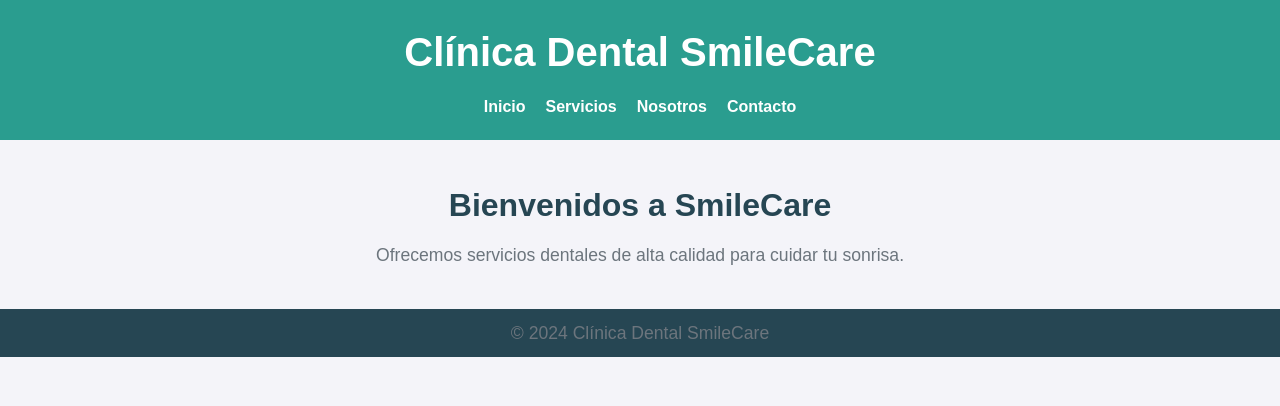
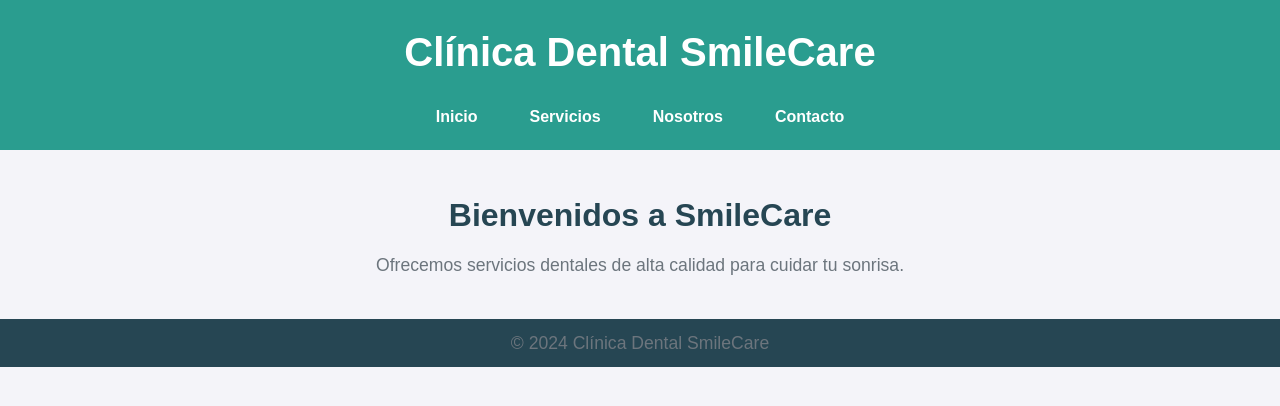
Before and after one commit to Fran92p/wdcapstone, a plain HTML site: page index.html in a window 1280 px wide. Drawn offline with Linux system fonts and the light colour scheme.

Commit message:
si lito creo

```diff
--- a/css/styles.css
+++ b/css/styles.css
@@ -28,6 +28,7 @@ nav ul {
     display: flex;
     justify-content: center;
     gap: 20px;
+    padding-top: 10px;
 }
 
 nav a {
@@ -35,10 +36,14 @@ nav a {
     text-decoration: none;
     font-weight: bold;
     font-size: 1rem;
+    padding: 8px 16px;
+    border-radius: 4px;
+    transition: background-color 0.3s ease;
 }
 
 nav a:hover {
-    color: #e9c46a;
+    background-color: #e9c46a;
+    color: #264653;
 }
 
 main {
--- a/index.html
+++ b/index.html
@@ -3,7 +3,7 @@
 <head>
     <meta charset="UTF-8">
     <meta name="viewport" content="width=device-width, initial-scale=1.0">
-    <title>Clínica Dental</title>
+    <title>Clínica Dental SmileCare</title>
     <link rel="stylesheet" href="/css/styles.css">
 </head>
 <body>
```
